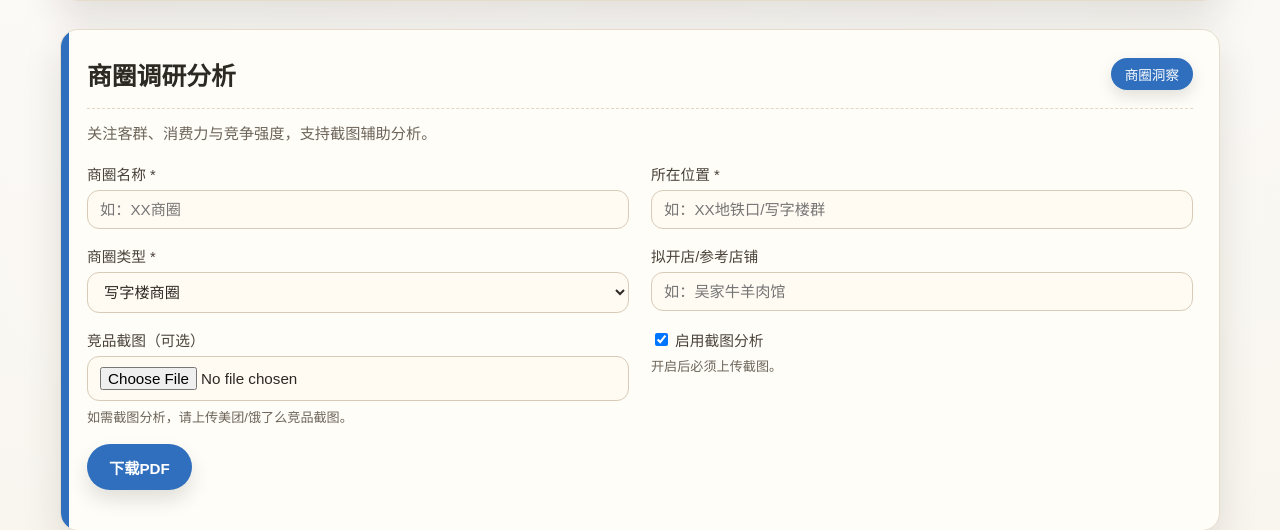
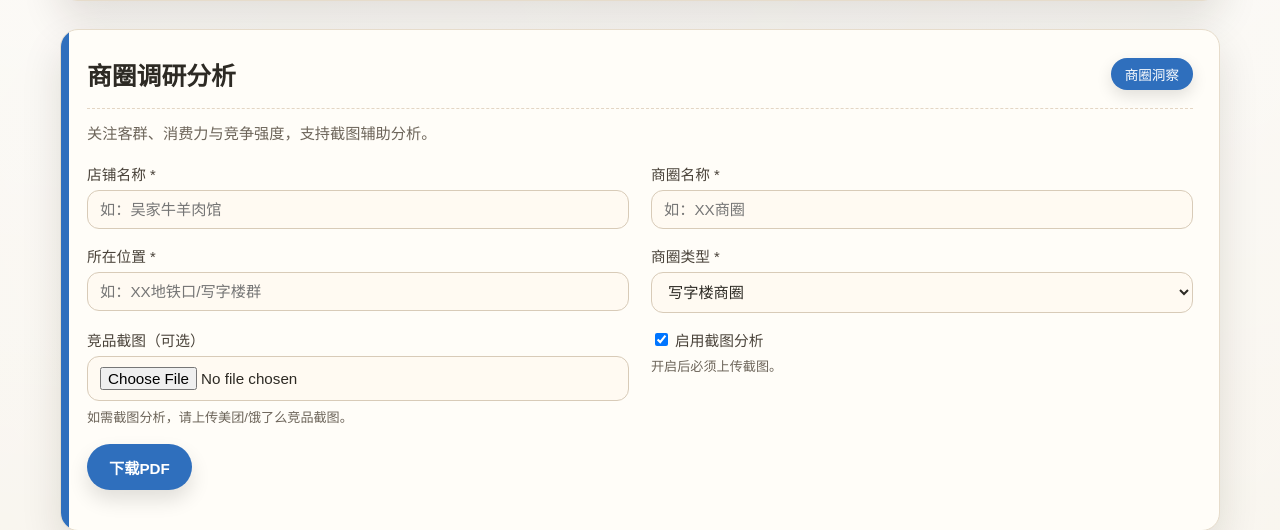
Before and after one commit to tuosir90/sijiantaoxinban-xiazai, a Python web app: template backend/app/templates/unified-ui.html in a window 1280 px wide. Shown: the part 826-1356 px from the top of the page. Run offline with Jinja, Linux system fonts and the light colour scheme; the template is opened without the code that fills it, so the values that code supplies are empty.

Commit message:
商圈调研首项改为运营店铺名

```diff
--- a/backend/app/prompts/market.py
+++ b/backend/app/prompts/market.py
@@ -41,7 +41,7 @@ def build_market_prompt(payload: dict[str, Any]) -> str:
         f"- 商圈名称：{area_name or '未提供'}\n"
         f"- 所在位置：{location or '未提供'}\n"
         f"- 商圈类型：{area_type or '未提供'}\n"
-        f"- 拟开店/参考店铺：{store_name or '未提供'}\n"
+        f"- 运营店铺名称：{store_name or '未提供'}\n"
         f"- 截图分析：{'开启' if enable_screenshot else '关闭'}（{screenshot_hint}）\n\n"
         f"{screenshot_requirements}\n"
         "请覆盖：客群画像、消费水平、餐饮业态、竞争强度、机会点与风险点、"
--- a/backend/app/templates/unified-ui.html
+++ b/backend/app/templates/unified-ui.html
@@ -355,6 +355,10 @@
 
       <div class="field-grid">
         <div>
+          <label for="market-storeName">店铺名称 *</label>
+          <input id="market-storeName" name="storeName" type="text" placeholder="如：吴家牛羊肉馆" required />
+        </div>
+        <div>
           <label for="market-areaName">商圈名称 *</label>
           <input id="market-areaName" name="areaName" type="text" placeholder="如：XX商圈" required />
         </div>
@@ -371,10 +375,6 @@
             <option value="综合商业区">综合商业区</option>
             <option value="交通枢纽">交通枢纽</option>
           </select>
-        </div>
-        <div>
-          <label for="market-storeName">拟开店/参考店铺</label>
-          <input id="market-storeName" name="storeName" type="text" placeholder="如：吴家牛羊肉馆" />
         </div>
       </div>
 
@@ -706,6 +706,7 @@
         }
 
         if (module === "market") {
+          check("storeName");
           check("areaName");
           check("location");
           check("areaType");
```
Also changed, not shown: backend/tests/test_market_prompt.py (+11 -0 lines).
